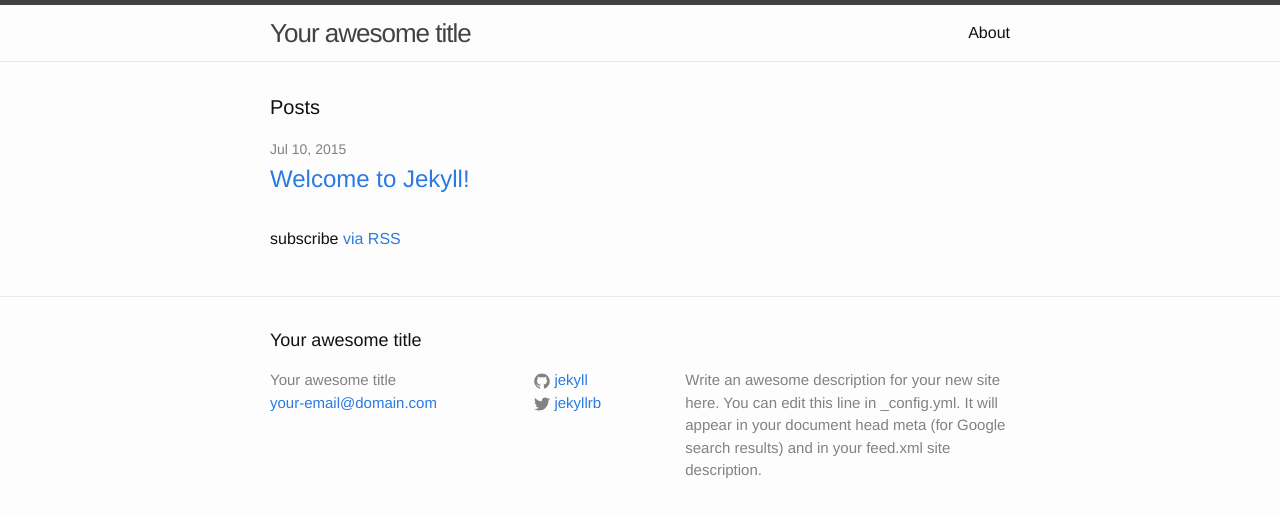
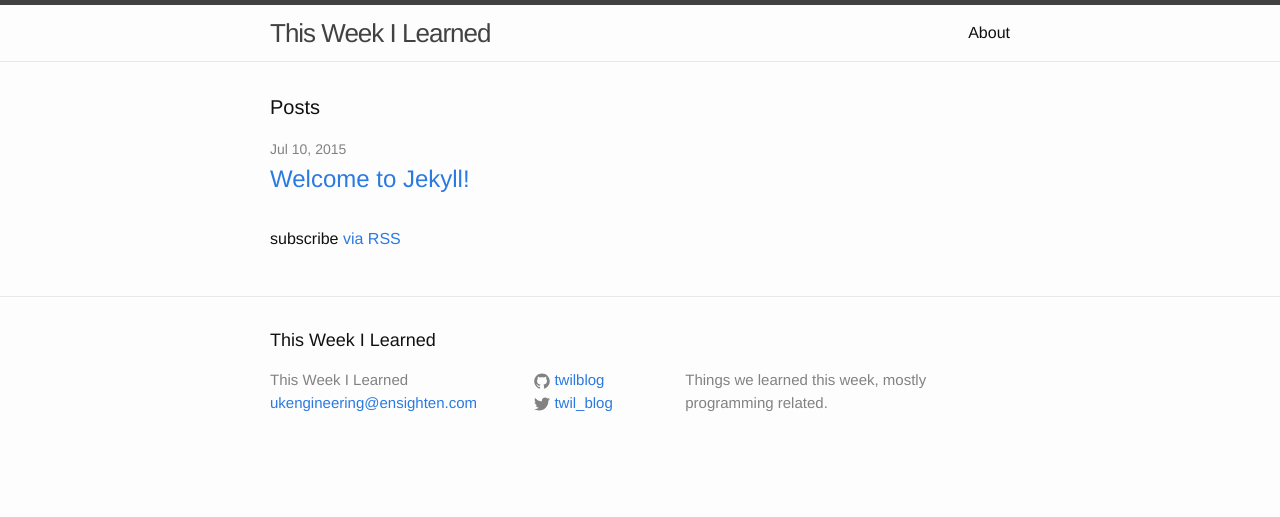
Before and after one commit to twilblog/twilblog.github.io, a Jekyll site: the page built from index.html, in a window 1280 px wide. Shown: the top 517 px of the page. Built offline with Jekyll 4.4.1, drawn with Linux system fonts in a browser that asks for light colours.

Commit message:
Basic config.

```diff
--- a/_config.yml
+++ b/_config.yml
@@ -1,14 +1,13 @@
 # Site settings
-title: Your awesome title
-email: your-email@domain.com
+title: This Week I Learned
+email: ukengineering@ensighten.com
 description: > # this means to ignore newlines until "baseurl:"
-  Write an awesome description for your new site here. You can edit this
-  line in _config.yml. It will appear in your document head meta (for
-  Google search results) and in your feed.xml site description.
+  Things we learned this week, mostly programming related.
+
 baseurl: "" # the subpath of your site, e.g. /blog/
-url: "http://yourdomain.com" # the base hostname & protocol for your site
-twitter_username: jekyllrb
-github_username:  jekyll
+url: "https://twilblog.github.io" # the base hostname & protocol for your site
+twitter_username: twil_blog
+github_username:  twilblog
 
 # Build settings
 markdown: kramdown
```
